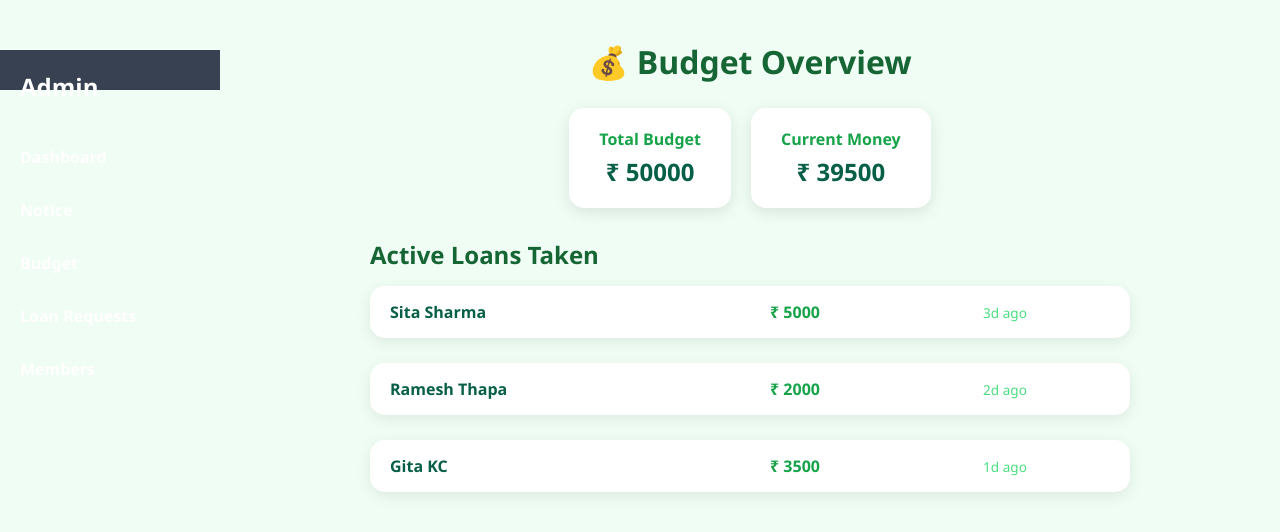
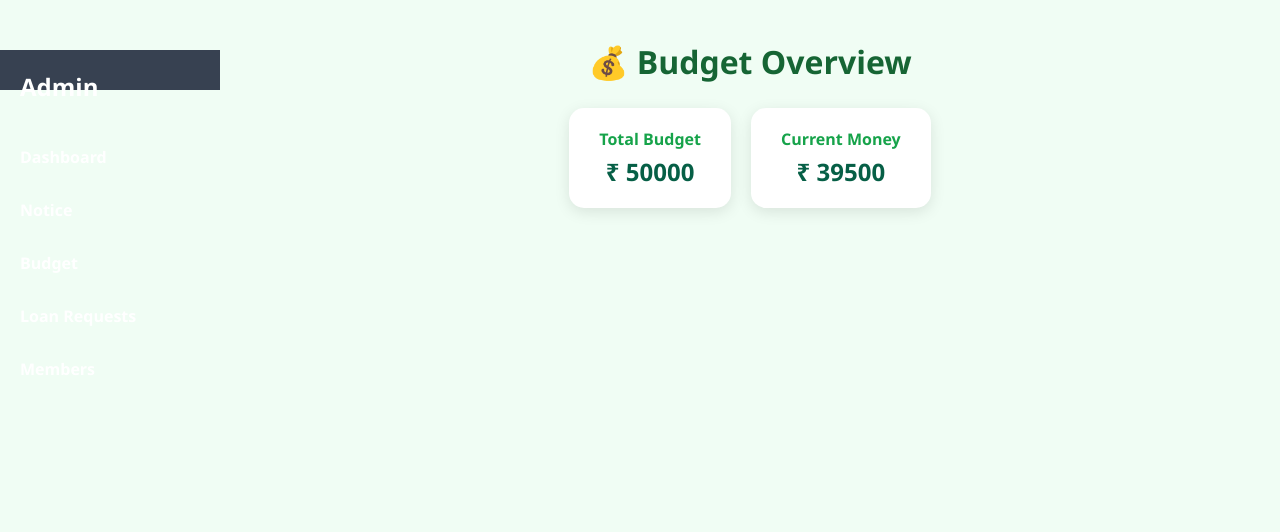
Before and after one commit to Aadarsha-Pokhrel/hackathonscratch, a React (Vite) app: page /admin/budget in a window 1280 px wide. Shown: the top 532 px of the page. Built offline with nearby package versions, Linux system fonts and the light colour scheme.

Commit message:
[Loan Request Page bug fixed. The bug was it didn't show on the active loan when loan is approved]

```diff
--- a/src/Admin/BudgetPage/BudgetPage.jsx
+++ b/src/Admin/BudgetPage/BudgetPage.jsx
@@ -1,4 +1,4 @@
-import { loans as initialLoans } from './loans.js';
+import { loans as initialLoans } from '../LoanRequest/loans.js';
 import { useState } from 'react';
 import './BudgetPage.css';
 
@@ -8,14 +8,6 @@ export function BudgetPage() {
   const totalBudget = 50000; // Example total budget
   const totalLoaned = loans.reduce((acc, loan) => acc + loan.amount, 0);
   const currentMoney = totalBudget - totalLoaned;
-
-  function timeAgo(date) {
-    const diff = (new Date() - new Date(date)) / 1000;
-    if (diff < 60) return `${Math.floor(diff)}s ago`;
-    if (diff < 3600) return `${Math.floor(diff / 60)}m ago`;
-    if (diff < 86400) return `${Math.floor(diff / 3600)}h ago`;
-    return `${Math.floor(diff / 86400)}d ago`;
-  }
 
   return (
     <div className="budget-page">
@@ -32,16 +24,6 @@ export function BudgetPage() {
         </div>
       </div>
 
-      <h2 className="section-title">Active Loans Taken</h2>
-      <div className="loan-list">
-        {loans.map((loan) => (
-          <div key={loan.id} className="loan-card">
-            <p className="loan-name">{loan.name}</p>
-            <p className="loan-amount">₹ {loan.amount}</p>
-            <p className="loan-time">{timeAgo(loan.dateTaken)}</p>
-          </div>
-        ))}
-      </div>
     </div>
   );
 }
--- a/src/Admin/BudgetPage/loans.js
+++ /dev/null
@@ -1,6 +0,0 @@
-
-export const loans = [
-  { id: 1, name: "Sita Sharma", amount: 5000, dateTaken: new Date("2025-12-30T10:00:00") },
-  { id: 2, name: "Ramesh Thapa", amount: 2000, dateTaken: new Date("2025-12-31T12:30:00") },
-  { id: 3, name: "Gita KC", amount: 3500, dateTaken: new Date("2026-01-01T09:45:00") }
-];
--- a/src/Admin/LoanRequest/LoanRequestPage.jsx
+++ b/src/Admin/LoanRequest/LoanRequestPage.jsx
@@ -1,10 +1,11 @@
 import { useState } from "react";
-import { loanRequests as initialRequests, loanHistory as initialHistory } from "./loans.js";
+import { loanRequests as initialRequests, loanHistory as initialHistory ,loans as initialLoan} from "./loans.js";
 import "./LoanRequestPage.css";
 
 export function LoanRequestPage() {
   const [requests, setRequests] = useState(initialRequests);
   const [history, setHistory] = useState(initialHistory);
+  const [loans,setLoan] = useState(initialLoan);
 
   // Sort state
   const [requestSort, setRequestSort] = useState("latest");
@@ -18,13 +19,25 @@ export function LoanRequestPage() {
     return `${Math.floor(diff / 86400)}d ago`;
   }
 
-  function handleAction(id, action) {
-    const updatedRequest = requests.find(r => r.id === id);
-    updatedRequest.status = action;
+  function handleAction(r, action) {
+  const updatedRequest = { ...r, status: action };
 
-    setHistory([updatedRequest, ...history]);
-    setRequests(requests.filter(r => r.id !== id));
+  if (action === "approved") {
+    setLoan(prevLoans => [
+      {
+        id: r.id,
+        name: r.name,
+        amount: r.amount,
+        dateTaken: r.dateRequested,
+      },
+      ...prevLoans,
+    ]);
   }
+
+  setHistory(prev => [updatedRequest, ...prev]);
+  setRequests(prev => prev.filter(request => request.id !== r.id));
+}
+
 
   function markAsPaid(id) {
     setHistory(history.map(r => r.id === id ? { ...r, status: "paid" } : r));
@@ -69,12 +82,23 @@ export function LoanRequestPage() {
             <p className="loan-amount">₹ {r.amount}</p>
             <p className="loan-time">{timeAgo(r.dateRequested)}</p>
             <div className="loan-actions">
-              <button className="accept" onClick={() => handleAction(r.id, "approved")}>Accept</button>
-              <button className="reject" onClick={() => handleAction(r.id, "rejected")}>Reject</button>
+              <button className="accept" onClick={() => handleAction(r, "approved")}>Accept</button>
+              <button className="reject" onClick={() => handleAction(r, "rejected")}>Reject</button>
             </div>
           </div>
         ))}
       </section>
+
+      <h2 className="section-title">Active Loans Taken</h2>
+      <div className="loan-list">
+        {loans.map((loan) => (
+          <div key={loan.id} className="loan-card">
+            <p className="loan-name">{loan.name}</p>
+            <p className="loan-amount">₹ {loan.amount}</p>
+            <p className="loan-time">{timeAgo(loan.dateTaken)}</p>
+          </div>
+        ))}
+      </div>
 
       {/* Loan History */}
       <section className="history-section">
--- a/src/Admin/LoanRequest/loans.js
+++ b/src/Admin/LoanRequest/loans.js
@@ -1,4 +1,9 @@
 
+export const loans = [
+  { id: 1, name: "Sita Sharma", amount: 5000, dateTaken: new Date("2025-12-30T10:00:00") },
+  { id: 2, name: "Ramesh Thapa", amount: 2000, dateTaken: new Date("2025-12-31T12:30:00") },
+  { id: 3, name: "Gita KC", amount: 3500, dateTaken: new Date("2026-01-01T09:45:00") }
+];
 
 export const loanRequests = [
   { id: 1, name: "Sita Sharma", amount: 3000, dateRequested: new Date("2026-01-01T09:00:00"), status: "pending" },
--- a/src/App.jsx
+++ b/src/App.jsx
@@ -15,7 +15,6 @@ function App() {
         <Route path="budget" element={<BudgetPage />} />
         <Route path="loanRequest" element={<LoanRequestPage />} />
         <Route path="membersdetails" element={<MembersPage />} />
-
       </Route>
     </Routes>
   )
```
